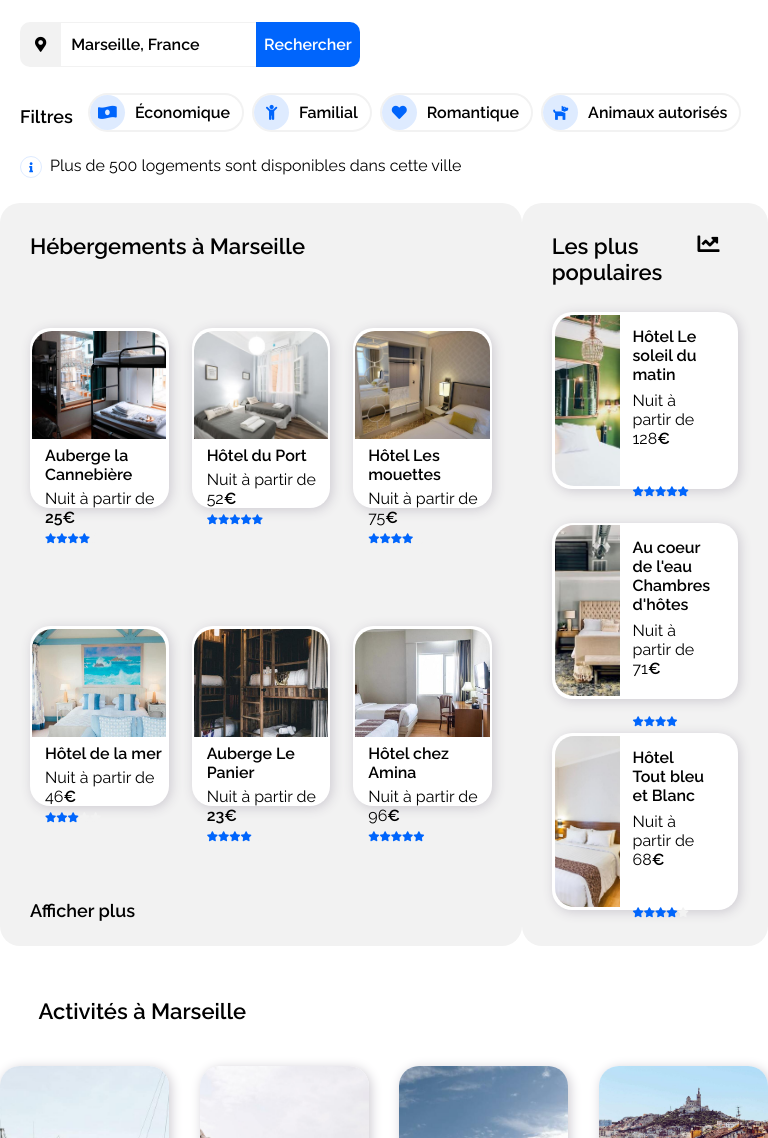
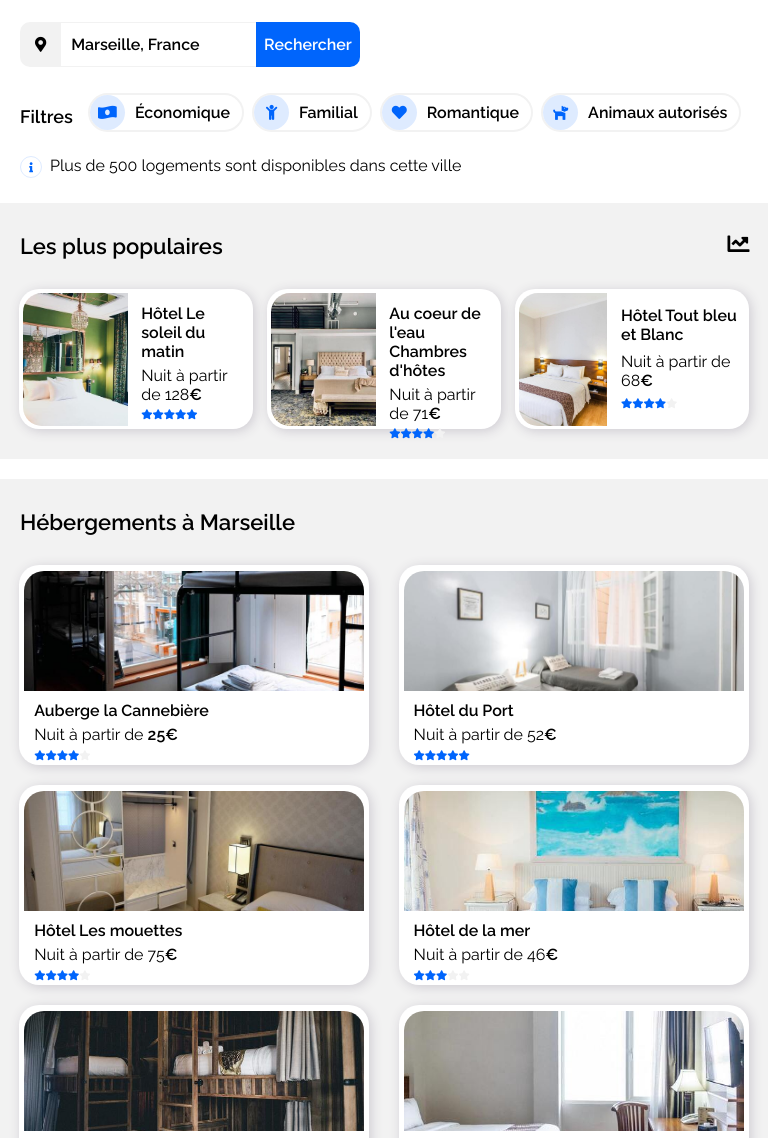
Before and after one commit to BYPandev/FlorenceBlandino_2_25052021, a plain HTML site: page index.html in a window 768 px wide. Shown: the part 148-1286 px from the top of the page. Drawn offline with Linux system fonts and the light colour scheme.

Commit message:
add tablet media queries

```diff
--- a/css/accomodations.css
+++ b/css/accomodations.css
@@ -261,3 +261,103 @@ aside h2
         margin-bottom: 30px;
     }
 }
+
+/* Tablet media queries */
+
+@media screen and (min-width: 768px) and (max-width:1024px)
+{
+    #accomodations
+    {
+        flex-direction: column-reverse;
+        width: 100%;
+        align-items: center;
+    }
+
+    aside
+    {
+        width: 100%;
+        padding: 30px 0px 30px 0px;
+        border-radius: 0;
+    }
+
+    aside h2
+    {
+        width: 95%;
+        margin: 0px 0px 20px 20px;
+        padding-bottom: 0;
+    }
+
+    #popular_list
+    {
+        width: 95%;
+        margin: auto;
+        flex-direction: row;
+        justify-content: space-between;
+    }
+
+    .popular_box
+    {
+        width: 32%;
+        height: 140px;
+    }
+
+    .popular_textdescription
+    {
+        width: 90%;
+    }
+
+    .popular_box img
+    {
+        width: 45%;
+    }
+
+    .popular_textdescription p
+    {
+        margin-bottom: 5px;
+        margin-top: 0px;
+    }
+
+    #accomodations_results
+    {
+        width: 100%;
+        padding: 30px 0px 30px 0px;
+        margin-top: 20px;
+        border-radius: 0;
+    }
+
+    #accomodations_list
+    {
+        width: 95%;
+        height: 100%;
+        margin: auto;
+        padding-top: 0;
+    }
+
+    #accomodations_results h2
+    {
+        width: 95%;
+        margin: 0px 0px 10px 20px;
+        padding-bottom: 0;
+    }
+
+    #accomodations_results h3
+    {
+        width: 95%;
+        margin: auto;
+        margin-top: 30px;
+        margin-bottom: 10px;
+    }
+
+    .box_description
+    {
+        margin-top: 20px;
+        width: 48%;
+        height: 200px;
+    }
+
+    .textdescription
+    {
+        padding-bottom: 10px;
+    }
+
+}
```
